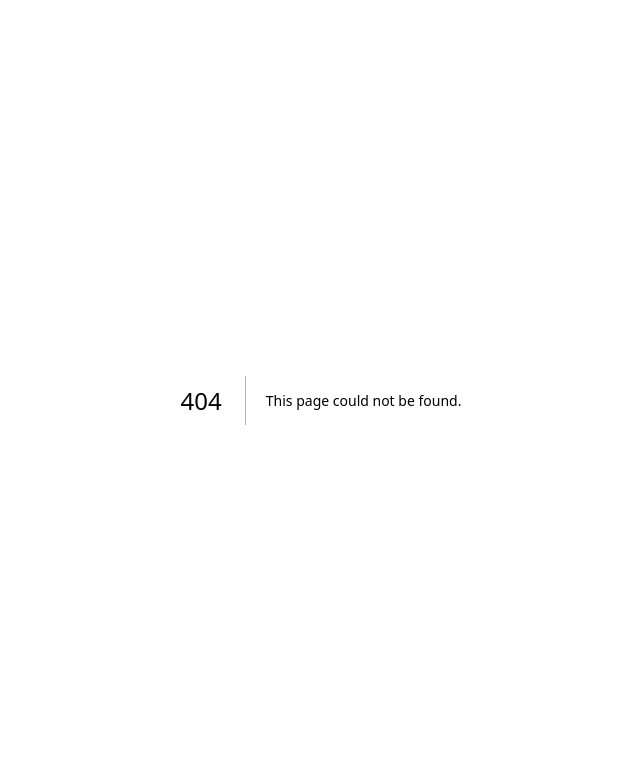
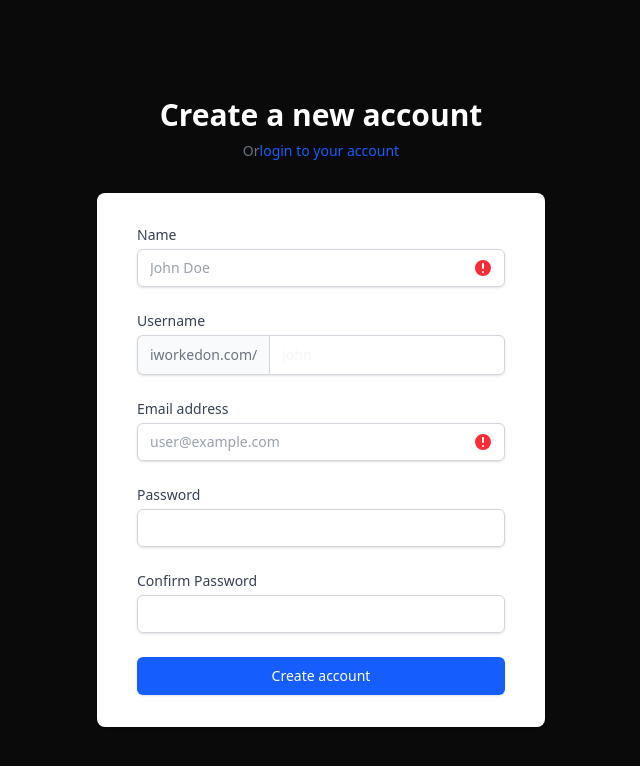
Before and after one commit to Gogo200202/e-commerce-front-end, a Next.js app: page /SignUp in a window 1280 px wide. Before the commit this address had no page. Shown: the top 766 px of the page, without its empty margins (319-959 px from the left). Built offline with nearby package versions, Linux system fonts and the light colour scheme.

Commit message:
add SignUp

```diff
--- a/src/app/SignIn/page.tsx
+++ b/src/app/SignIn/page.tsx
@@ -1,4 +1,4 @@
-export default function Footer() {
+export default function SingIn() {
     return (
 
         <div className="min-h-screen  flex flex-col justify-center py-12 sm:px-6 lg:px-8">
--- /dev/null
+++ b/src/app/SignUp/page.tsx
@@ -0,0 +1,103 @@
+export default function SingUp() {
+    return (
+
+        <div className="min-h-screen  flex flex-col justify-center py-12 sm:px-6 lg:px-8">
+        <div className="sm:mx-auto sm:w-full sm:max-w-md">
+
+            <h2 className="mt-6 text-center text-3xl leading-9 font-extrabold text-white">
+                Create a new account
+            </h2>
+            <p className="mt-2 text-center text-sm leading-5 text-gray-500 max-w">
+                Or
+                <a href="#"
+                    className="font-medium text-blue-600 hover:text-blue-500 focus:outline-none focus:underline transition ease-in-out duration-150">
+                    login to your account
+                </a>
+            </p>
+        </div>
+
+        <div className="mt-8 sm:mx-auto sm:w-full sm:max-w-md">
+            <div className="bg-white py-8 px-4 shadow sm:rounded-lg sm:px-10">
+                <form method="POST" action="#">
+                    <div>
+                        <label form="email" className="block text-sm font-medium leading-5  text-gray-700">Name</label>
+                        <div className="mt-1 relative rounded-md shadow-sm">
+                            <input id="name" name="name" placeholder="John Doe" type="text" required
+                                className="appearance-none block w-full px-3 py-2 border border-gray-300 rounded-md placeholder-gray-400 focus:outline-none focus:shadow-outline-blue focus:border-blue-300 transition duration-150 ease-in-out sm:text-sm sm:leading-5"/>
+                            <div className=" absolute inset-y-0 right-0 pr-3 flex items-center pointer-events-none">
+                                <svg className="h-5 w-5 text-red-500" fill="currentColor" viewBox="0 0 20 20">
+                                    <path fillRule="evenodd"
+                                        d="M18 10a8 8 0 11-16 0 8 8 0 0116 0zm-7 4a1 1 0 11-2 0 1 1 0 012 0zm-1-9a1 1 0 00-1 1v4a1 1 0 102 0V6a1 1 0 00-1-1z"
+                                        clipRule="evenodd">
+                                    </path>
+                                </svg>
+                            </div>
+                        </div>
+                    </div>
+
+                    <div className="mt-6">
+                        <label form="username" className="block text-sm font-medium leading-5 text-gray-700">Username</label>
+                        <div className="mt-1 flex rounded-md shadow-sm">
+                            <span
+                                className="inline-flex h-10 items-center px-3 rounded-l-md border border-r-0 border-gray-300 bg-gray-50 text-gray-500 sm:text-sm">
+                                iworkedon.com/
+                            </span>
+                            <input id="username" name="username" placeholder="john" type="text" required
+                                className="flex-1  border border-gray-300 form-input pl-3 block w-full rounded-none rounded-r-md transition duration-150 ease-in-out sm:text-sm sm:leading-5"/>
+                        </div>
+                    </div>
+
+                    <div className="mt-6">
+                        <label form="email" className="block text-sm font-medium leading-5 text-gray-700">
+                            Email address
+                        </label>
+                        <div className="mt-1 relative rounded-md shadow-sm">
+                            <input id="email" name="email" placeholder="user@example.com" type="email"
+                                required
+                                className="appearance-none block w-full px-3 py-2 border border-gray-300 rounded-md placeholder-gray-400 focus:outline-none focus:shadow-outline-blue focus:border-blue-300 transition duration-150 ease-in-out sm:text-sm sm:leading-5"/>
+                            <div className=" absolute inset-y-0 right-0 pr-3 flex items-center pointer-events-none">
+                                <svg className="h-5 w-5 text-red-500" fill="currentColor" viewBox="0 0 20 20">
+                                    <path fillRule="evenodd"
+                                        d="M18 10a8 8 0 11-16 0 8 8 0 0116 0zm-7 4a1 1 0 11-2 0 1 1 0 012 0zm-1-9a1 1 0 00-1 1v4a1 1 0 102 0V6a1 1 0 00-1-1z"
+                                        clipRule="evenodd"></path>
+                                </svg>
+                            </div>
+                        </div>
+                    </div>
+
+                    <div className="mt-6">
+                        <label form="password" className="block text-sm font-medium leading-5 text-gray-700">
+                            Password
+                        </label>
+                        <div className="mt-1 rounded-md shadow-sm">
+                            <input id="password" name="password" type="password" required
+                                className="appearance-none block w-full px-3 py-2 border border-gray-300 rounded-md placeholder-gray-400 focus:outline-none focus:shadow-outline-blue focus:border-blue-300 transition duration-150 ease-in-out sm:text-sm sm:leading-5"/>
+                        </div>
+                    </div>
+
+                    <div className="mt-6">
+                        <label form="password_confirmation" className="block text-sm font-medium leading-5 text-gray-700">
+                            Confirm Password
+                        </label>
+                        <div className="mt-1 rounded-md shadow-sm">
+                            <input id="password_confirmation" name="password_confirmation" type="password" required
+                                className="appearance-none block w-full px-3 py-2 border border-gray-300 rounded-md placeholder-gray-400 focus:outline-none focus:shadow-outline-blue focus:border-blue-300 transition duration-150 ease-in-out sm:text-sm sm:leading-5"/>
+                        </div>
+                    </div>
+
+                    <div className="mt-6">
+                        <span className="block w-full rounded-md shadow-sm">
+                            <button type="submit"
+                                className="w-full flex justify-center py-2 px-4 border border-transparent text-sm font-medium rounded-md text-white bg-blue-600 hover:bg-blue-500 focus:outline-none focus:border-indigo-700 focus:shadow-outline-indigo active:bg-indigo-700 transition duration-150 ease-in-out">
+                                Create account
+                            </button>
+                        </span>
+                    </div>
+                </form>
+
+            </div>
+        </div>
+    </div>
+
+    );
+  }
--- a/src/app/about/page.tsx
+++ b/src/app/about/page.tsx
@@ -1,5 +1,5 @@
 
-//import React, { useState, useEffect } from 'react'
+//import React, { useState, useEffect } form 'react'
 
 export default  async function about() {
 
```
Also changed, not shown: 2 other files (tests, documents, lock files or other folders).
